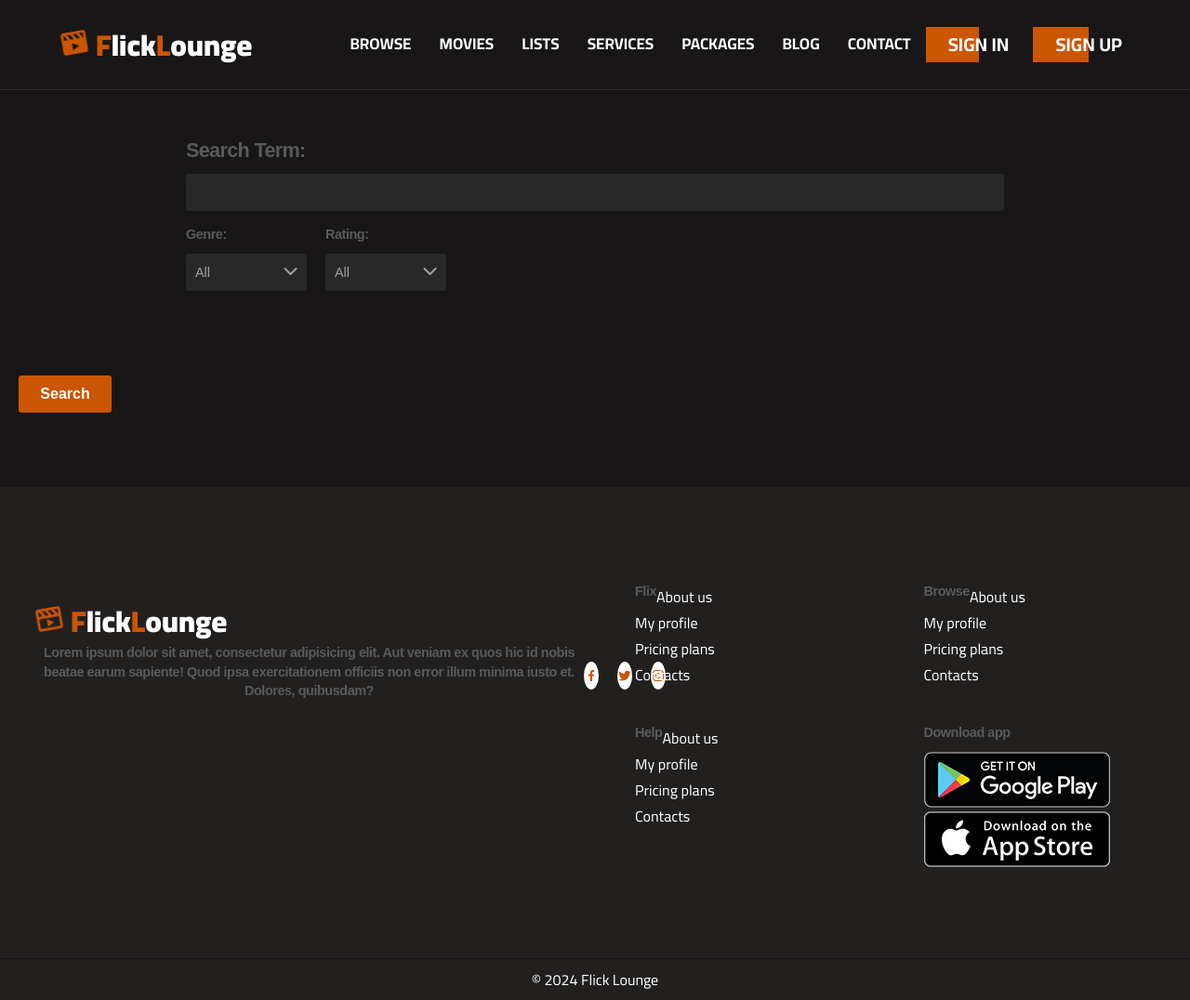
After one commit to saadsohail05/Flick-Lounge, a Node server app: page /user/search in a window 1280 px wide. The commit adds this page. Shown: the whole page at 93% size. Run offline with Node 20, Linux system fonts and the light colour scheme; some libraries are stand-ins or nearby versions.

Commit message:
search page started and minor tweaks

```diff
--- /dev/null
+++ b/public/css/search.css
@@ -0,0 +1,225 @@
+#main-search {
+    position: relative;
+    z-index: 1000; /* Ensure search box appears above navbar */
+    -webkit-text-size-adjust: 100%;
+    -webkit-tap-highlight-color: transparent;
+    line-height: 1.42857143;
+    font-family: Arimo,Arial,Helvetica,lucida grande,sans-serif;
+    letter-spacing: -.03em;
+    font-size: 16px;
+    text-align: center;
+    -webkit-font-smoothing: antialiased;
+    color: #fff;
+    box-sizing: border-box;
+    margin: 0;
+    width: 100%;
+    padding: 50px 0;
+}
+
+
+.navbar {
+    position: relative; /* Ensure navbar does not get covered by search box */
+    z-index: 999; /* Ensure navbar is behind search box */
+}
+
+#main-search-fields {
+    -webkit-text-size-adjust: 100%;
+    -webkit-tap-highlight-color: transparent;
+    line-height: 1.42857143;
+    font-family: Arimo,Arial,Helvetica,lucida grande,sans-serif;
+    letter-spacing: -.03em;
+    font-size: 16px;
+    text-align: center;
+    -webkit-font-smoothing: antialiased;
+    color: #fff;
+    box-sizing: border-box;
+    margin: 0;
+    padding: 0;
+    display: inline-block;
+    width: 880px;
+}
+
+form {
+    -webkit-text-size-adjust: 100%;
+    -webkit-tap-highlight-color: transparent;
+    line-height: 1.42857143;
+    font-family: Arimo,Arial,Helvetica,lucida grande,sans-serif;
+    letter-spacing: -.03em;
+    font-size: 16px;
+    text-align: center;
+    -webkit-font-smoothing: antialiased;
+    color: #fff;
+    box-sizing: border-box;
+    margin: 0;
+    padding: 0;
+}
+
+input {
+    -webkit-text-size-adjust: 100%;
+    -webkit-tap-highlight-color: transparent;
+    -webkit-font-smoothing: antialiased;
+    font: inherit;
+    line-height: inherit;
+    margin: 0;
+    font-family: inherit;
+    font-size: inherit;
+    font-weight: inherit;
+    -webkit-appearance: none;
+    border: 0;
+    color: #a2a2a2;
+    -webkit-border-radius: 3px;
+    padding: 10px;
+    width: 100%;
+    box-sizing: border-box;
+    height: 40px;
+    background: #282828;
+}
+
+.selects-container {
+    -webkit-text-size-adjust: 100%;
+    -webkit-tap-highlight-color: transparent;
+    line-height: 1.42857143;
+    font-family: Arimo,Arial,Helvetica,lucida grande,sans-serif;
+    letter-spacing: -.03em;
+    font-size: 16px;
+    text-align: center;
+    -webkit-font-smoothing: antialiased;
+    color: #fff;
+    box-sizing: border-box;
+    margin: 0;
+    padding: 0;
+    margin-top: 15px;
+    display: inline-block;
+    width: 130px;
+    margin-right: 20px;
+    float: left;
+    position: relative;
+}
+
+
+select {
+    -webkit-text-size-adjust: 100%;
+    -webkit-tap-highlight-color: transparent;
+    -webkit-font-smoothing: antialiased;
+    font: inherit;
+    text-transform: none;
+    line-height: inherit;
+    font-family: inherit;
+    margin: 0;
+    -webkit-border-radius: 3px;
+    width: 130px;
+    padding-left: 10px;
+    -webkit-appearance: none;
+    box-sizing: border-box;
+    height: 40px;
+    color: #a2a2a2;
+    font-size: .9em;
+    font-weight: 400;
+    background: #282828;
+    border: 0;
+    cursor: pointer;
+}
+
+.select-arrow {
+    position: absolute;
+    top: 55%;
+    right: 10px;
+    pointer-events: none; /* Ensures the arrow doesn't interfere with select functionality */
+}
+
+.select-arrow i {
+    color: #a2a2a2;
+}
+
+option {
+    -webkit-text-size-adjust: 100%;
+    -webkit-tap-highlight-color: transparent;
+    -webkit-font-smoothing: antialiased;
+    font: inherit;
+    text-transform: none;
+    line-height: inherit;
+    font-family: inherit;
+    color: #a2a2a2;
+    font-size: .9em;
+    box-sizing: border-box;
+}
+
+p {
+    -webkit-text-size-adjust: 100%;
+    -webkit-tap-highlight-color: transparent;
+    line-height: 1.42857143;
+    font-family: Arimo,Arial,Helvetica,lucida grande,sans-serif;
+    letter-spacing: -.03em;
+    text-align: center;
+    -webkit-font-smoothing: antialiased;
+    box-sizing: border-box;
+    margin: 0;
+    padding: 0;
+    margin-bottom: 10px;
+    font-weight: 700;
+    font-size: .9em;
+    color: #5a5a5a;
+    float: left;
+}
+
+.searchTerm {
+    -webkit-text-size-adjust: 100%;
+    -webkit-tap-highlight-color: transparent;
+    line-height: 1.42857143;
+    font-family: Arimo,Arial,Helvetica,lucida grande,sans-serif;
+    letter-spacing: -.03em;
+    text-align: center;
+    -webkit-font-smoothing: antialiased;
+    box-sizing: border-box;
+    margin: 0;
+    padding: 0;
+    float: left!important;
+    margin-bottom: 10px;
+    font-weight: 700;
+    font-size: 1.35em;
+    color: #5a5a5a;
+}
+
+#main-search-btn {
+    -webkit-text-size-adjust: 100%;
+    -webkit-tap-highlight-color: transparent;
+    line-height: 1.42857143;
+    font-family: Arimo,Arial,Helvetica,lucida grande,sans-serif;
+    letter-spacing: -.03em;
+    font-size: 16px;
+    text-align: center;
+    -webkit-font-smoothing: antialiased;
+    color: #fff;
+    box-sizing: border-box;
+    margin: 0;
+    padding: 0;
+    display: inline-block;
+    vertical-align: top;
+    margin-left: 20px;
+    margin-top: 41px;
+}
+
+#main-search-btn input {
+    -webkit-text-size-adjust: 100%;
+    -webkit-tap-highlight-color: transparent;
+    -webkit-font-smoothing: antialiased;
+    box-sizing: border-box;
+    font: inherit;
+    line-height: inherit;
+    font-family: inherit;
+    background: #CC5500;
+    -webkit-border-radius: 3px;
+    display: block;
+    font-weight: 700;
+    color: #fff;
+    top: 35px;
+    font-size: 16px;
+    padding: 7px 0;
+    margin: 0 auto;
+    transition: all 300ms ease;
+    -webkit-appearance: button;
+    cursor: pointer;
+    width: 100px;
+    position: static;
+    border: 0;
+}
--- a/routes/userRoutes.js
+++ b/routes/userRoutes.js
@@ -22,8 +22,8 @@ router.get('/movies', (req, res) => {
     res.render('User/moviespage', { title: 'Movies' });
 
 });
-router.get('/movies', (req, res) => {
-    res.render('User/moviespage', { title: 'Movies' });
+router.get('/search', (req, res) => {
+    res.render('User/search', { title: 'Search' });
 
 });
 router.get('/verify-email', (req, res) => {
--- a/views/User/moviespage.ejs
+++ b/views/User/moviespage.ejs
@@ -43,12 +43,12 @@
             </button>
             <div class="collapse navbar-collapse" id="navbarCollapse">
                 <div class="navbar-nav ms-auto py-0">
+                    <a href="/user/search/" class="nav-item nav-link ">Browse</a>
                     <a href="/user/movies/" class="nav-item nav-link ">Movies</a>
                     <a href="about.html" class="nav-item nav-link">Lists</a>
                     <a href="services.html" class="nav-item nav-link">Services</a>
                     <a href="packages.html" class="nav-item nav-link">Packages</a>
                     <a href="blog.html" class="nav-item nav-link">Blog</a>
-
                     <a href="contact.html" class="nav-item nav-link">Contact</a>
                 </div>
                 <a href="/user/signin/" class="btn btn-hover">
--- /dev/null
+++ b/views/User/search.ejs
@@ -0,0 +1,236 @@
+<!DOCTYPE html>
+<html lang="en">
+
+<head>
+    <meta charset="UTF-8">
+    <meta http-equiv="X-UA-Compatible" content="IE=edge">
+    <meta name="viewport" content="width=device-width, initial-scale=1.0">
+    <title>
+        Search
+    </title>
+    <!-- GOOGLE FONTS -->
+    <link rel="preconnect" href="https://fonts.gstatic.com">
+    <link href="https://fonts.googleapis.com/css2?family=Cairo:wght@200;300;400;600;700;900&display=swap" rel="stylesheet">
+    <link href="https://cdnjs.cloudflare.com/ajax/libs/font-awesome/6.5.2/css/all.min.css" rel="stylesheet">
+    <!-- OWL CAROUSEL -->
+    <link rel="stylesheet" href="https://cdnjs.cloudflare.com/ajax/libs/OwlCarousel2/2.3.4/assets/owl.carousel.min.css" integrity="sha512-tS3S5qG0BlhnQROyJXvNjeEM4UpMXHrQfTGmbQ1gKmelCxlSEBUaxhRBj/EFTzpbP4RVSrpEikbmdJobCvhE3g==" crossorigin="anonymous" />
+    <!-- BOX ICONS -->
+    <link href='https://unpkg.com/boxicons@2.0.7/css/boxicons.min.css' rel='stylesheet'>
+    <!-- Customized Bootstrap Stylesheet -->
+    <link href="/css/bootstrap.min.css" rel="stylesheet">
+    <link href="/css/nav-footer.css" rel="stylesheet">
+    <link href="/css/search.css" rel="stylesheet">
+
+</head>
+
+<style>
+
+</style>
+
+<body>
+
+     <!-- NAVBAR -->
+
+<div class="container-fluid position-relative p-0">
+        <nav class="navbar navbar-expand-lg navbar-light px-4 px-lg-5 py-3 py-lg-0">
+            <a href="" class="navbar-brand p-0">
+                <!-- <a href="#" class="logo">
+                    <i class='bx bx-movie-play bx-tada main-color'></i><span class="main-color"><img class="toplogo" src=" /img/logo.png" alt="logo"></span>
+                </a> -->
+                <a href="#" class="logo">
+                    <i class='bx bxs-movie-play bx-tada main-color'></i><span class="main-color"> F</span>lick<span class="main-color">L</span>ounge
+                </a>
+            </a>
+            <button class="navbar-toggler" type="button" data-bs-toggle="collapse" data-bs-target="#navbarCollapse">
+                <span class="fa fa-bars"></span>
+            </button>
+            <div class="collapse navbar-collapse" id="navbarCollapse">
+                <div class="navbar-nav ms-auto py-0">
+                    <a href="/user/search/" class="nav-item nav-link ">Browse</a>
+                    <a href="/user/movies/" class="nav-item nav-link ">Movies</a>
+                    <a href="about.html" class="nav-item nav-link">Lists</a>
+                    <a href="services.html" class="nav-item nav-link">Services</a>
+                    <a href="packages.html" class="nav-item nav-link">Packages</a>
+                    <a href="blog.html" class="nav-item nav-link">Blog</a>
+                    <a  href="contact.html" class="nav-item nav-link">Contact</a>
+                </div>
+                <a href="/user/signin/" class="btn btn-hover">
+                    <span>Sign in</span>
+                </a>
+                <a href="/user/signup/" class="btn btn-hover">
+                    <span>Sign up</span>
+                </a>
+            </div>
+
+        </nav>
+ <!-- Search box -->
+    <div id="main-search" class="content-dark hidden-sm hidden-xs">
+        <div class="container">
+            <form method="post" action="https://yts.mx/search-movies" accept-charset="UTF-8">
+                <input name="_token" type="hidden" value="1f7ecbb9f5612248f10addff06d37501cee143625e62cd0d4e430b3ec0b311c6">
+                    <div id="main-search-fields" style="width: 880px;">
+                        <p class="searchTerm">Search Term:</p>
+                            <input name="keyword" autocomplete="off" type="search">
+                                <div class="selects-container">
+                                    <p>Genre:</p>
+                                    <select name="genre">
+                                        <option value="all">All</option>
+                                        <option value="action">Action</option>
+                                        <option value="adventure">Adventure</option>
+                                        <option value="animation">Animation</option>
+                                        <option value="comedy">Comedy</option>
+                                        <option value="crime">Crime</option>
+                                        <option value="documentary">Documentary</option>
+                                        <option value="drama">Drama</option>
+                                        <option value="family">Family</option>
+                                        <option value="fantasy">Fantasy</option>
+                                        <option value="history">History</option>
+                                        <option value="horror">Horror</option>
+                                        <option value="music">Music</option>
+                                        <option value="mystery">Mystery</option>
+                                        <option value="romance">Romance</option>
+                                        <option value="sci-fi">Sci-Fi</option>
+                                        <option value="talk-show">Talk-Show</option>
+                                        <option value="thriller">Thriller</option>
+                                        <option value="war">War</option>
+                                        <option value="western">Western</option>
+                                    </select>
+                                    <span class="select-arrow">
+                                        <i class="fas fa-chevron-down"></i>
+                                    </span>
+                                </div>
+                                <div class="selects-container">
+                                    <p>Rating:</p>
+                                    <select name="rating">
+                                    <option value="0">All</option>
+                                        <option value="9">9+</option>
+                                        <option value="8">8+</option>
+                                        <option value="7">7+</option>
+                                        <option value="6">6+</option>
+                                        <option value="5">5+</option>
+                                        <option value="4">4+</option>
+                                        <option value="3">3+</option>
+                                        <option value="2">2+</option>
+                                        <option value="1">1+</option>
+                                    </select>
+                                    <span class="select-arrow">
+                                        <i class="fas fa-chevron-down"></i>
+                                    </span>
+                                </div>
+                        </div>
+        </div>
+    </div>
+    <div id="main-search-btn">
+        <input class="button-green-download2-big" type="submit" value="Search">
+        </div>
+    </form>
+</div>
+
+ <!-- FOOTER SECTION -->
+ <footer class="section">
+    <div class="container">
+        <div class="row">
+            <div class="col-4 col-md-6 col-sm-12">
+                <div class="content">
+                    <a href="#" class="logo">
+                        <i class='bx bx-movie-play bx-tada main-color'></i><span class="main-color"> F</span>lick<span class="main-color">L</span>ounge
+                    </a>
+                    <p>
+                        Lorem ipsum dolor sit amet, consectetur adipisicing elit. Aut veniam ex quos hic id nobis beatae earum sapiente! Quod ipsa exercitationem officiis non error illum minima iusto et. Dolores, quibusdam?
+                    </p>
+                    <div class="social-list">
+                        <a href="#" class="social-item">
+                            <i class="bx bxl-facebook"></i>
+                        </a>
+                        <a href="#" class="social-item">
+                            <i class="bx bxl-twitter"></i>
+                        </a>
+                        <a href="#" class="social-item">
+                            <i class="bx bxl-instagram"></i>
+                        </a>
+                    </div>
+                </div>
+            </div>
+            <div class="col-8 col-md-6 col-sm-12">
+                <div class="row">
+                    <div class="col-3 col-md-6 col-sm-6">
+                        <div class="content">
+
+                            <ul class="footer-menu">
+                                <li><p><b>Flix</b></p></li>
+                                <li><a href="#">About us</a></li>
+                                <li><a href="#">My profile</a></li>
+                                <li><a href="#">Pricing plans</a></li>
+                                <li><a href="#">Contacts</a></li>
+                            </ul>
+                        </div>
+                    </div>
+                    <div class="col-3 col-md-6 col-sm-6">
+                        <div class="content">
+
+                            <ul class="footer-menu">
+                                <li><p><b>Browse</b></p></li>
+                                <li><a href="#">About us</a></li>
+                                <li><a href="#">My profile</a></li>
+                                <li><a href="#">Pricing plans</a></li>
+                                <li><a href="#">Contacts</a></li>
+                            </ul>
+                        </div>
+                    </div>
+                    <div class="col-3 col-md-6 col-sm-6">
+                        <div class="content">
+
+                            <ul class="footer-menu">
+                                <li><p><b>Help</b></p></li>
+                                <li><a href="#">About us</a></li>
+                                <li><a href="#">My profile</a></li>
+                                <li><a href="#">Pricing plans</a></li>
+                                <li><a href="#">Contacts</a></li>
+                            </ul>
+                        </div>
+                    </div>
+                    <div class="col-3 col-md-6 col-sm-6">
+                        <div class="content">
+
+                            <ul class="footer-menu">
+                                <li> <p><b>Download app</b></p></li>
+                                <li>
+                                    <a href="#">
+                                        <img src="/img/Footer/google-play.png" alt="">
+                                    </a>
+                                </li>
+                                <li>
+                                    <a href="#">
+                                        <img src="/img/Footer/app-store.png" alt="">
+                                    </a>
+                                </li>
+                            </ul>
+                        </div>
+                    </div>
+                </div>
+            </div>
+        </div>
+    </div>
+</footer>
+<!-- END FOOTER SECTION -->
+ <!-- COPYRIGHT SECTION -->
+
+ <div class="copyright">
+    © 2024 Flick Lounge
+</div>
+<!-- END COPYRIGHT SECTION -->
+
+
+
+
+    <!-- SCRIPT -->
+    <!-- JQUERY -->
+    <script src="https://code.jquery.com/jquery-3.6.0.min.js" integrity="sha256-/xUj+3OJU5yExlq6GSYGSHk7tPXikynS7ogEvDej/m4=" crossorigin="anonymous"></script>
+    <!-- OWL CAROUSEL -->
+    <script src="https://cdnjs.cloudflare.com/ajax/libs/OwlCarousel2/2.3.4/owl.carousel.min.js" integrity="sha512-bPs7Ae6pVvhOSiIcyUClR7/q2OAsRiovw4vAkX+zJbw3ShAeeqezq50RIIcIURq7Oa20rW2n2q+fyXBNcU9lrw==" crossorigin="anonymous"></script>
+    <!-- APP SCRIPT -->
+    <script src="/js/nav-foot.js"></script>
+
+</body>
+
+</html>
--- a/views/index.ejs
+++ b/views/index.ejs
@@ -50,12 +50,12 @@
                 </button>
                 <div class="collapse navbar-collapse" id="navbarCollapse">
                     <div class="navbar-nav ms-auto py-0">
+                        <a href="/user/search/" class="nav-item nav-link ">Browse</a>
                         <a href="/user/movies/" class="nav-item nav-link ">Movies</a>
                         <a href="about.html" class="nav-item nav-link">Lists</a>
                         <a href="services.html" class="nav-item nav-link">Services</a>
                         <a href="packages.html" class="nav-item nav-link">Packages</a>
                         <a href="blog.html" class="nav-item nav-link">Blog</a>
-
                         <a href="contact.html" class="nav-item nav-link">Contact</a>
                     </div>
                     <a href="/user/signin/" class="btn btn-hover">
@@ -79,7 +79,7 @@
                         <h1 id="typewriter" class="mainanim text-white text-uppercase fw-bold mb-4"><span
                             class="txt-rotate"
                             data-period="2000"
-                            data-rotate='["Movie", "Anime", "TV Show"]'></span>
+                            data-rotate='["Movie", "Animation", "TV Show"]'></span>
                           </h1>
 
                           <h1 id="partb" class="display-2 text-capitalize text-white mb-4">Tracking Service</h1>
```
Also changed, not shown: public/js/search.js (added).
